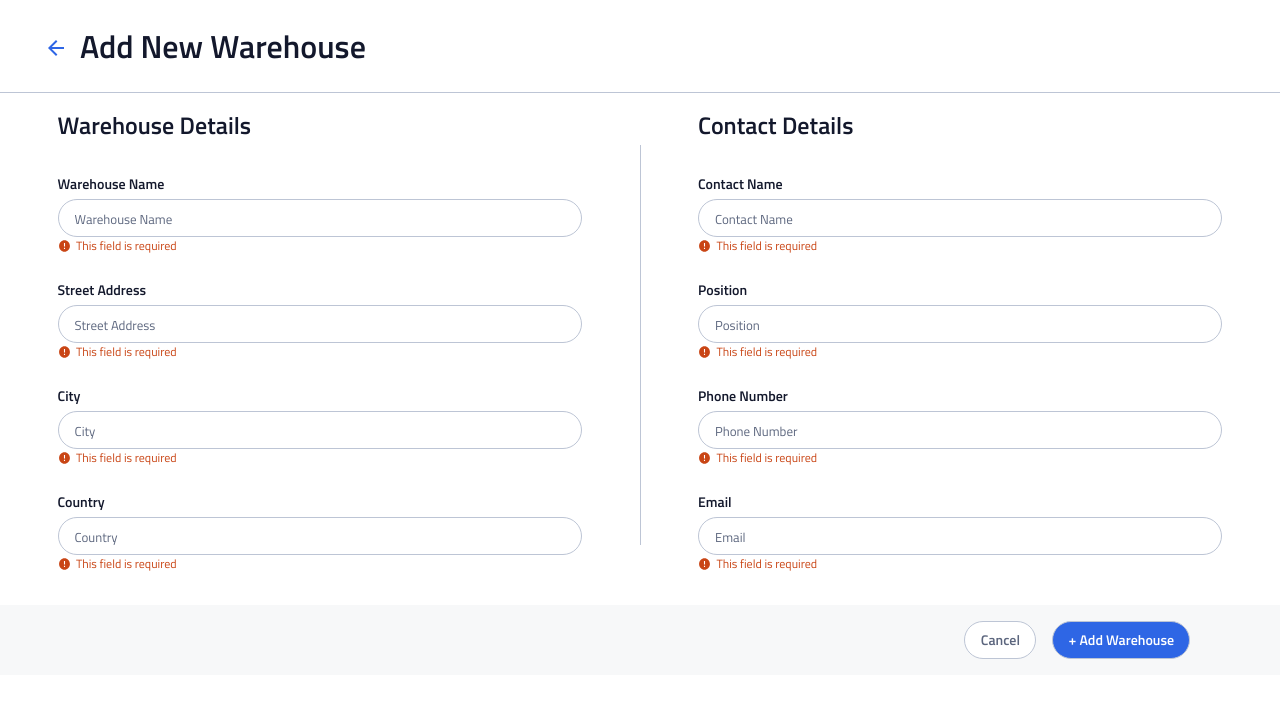
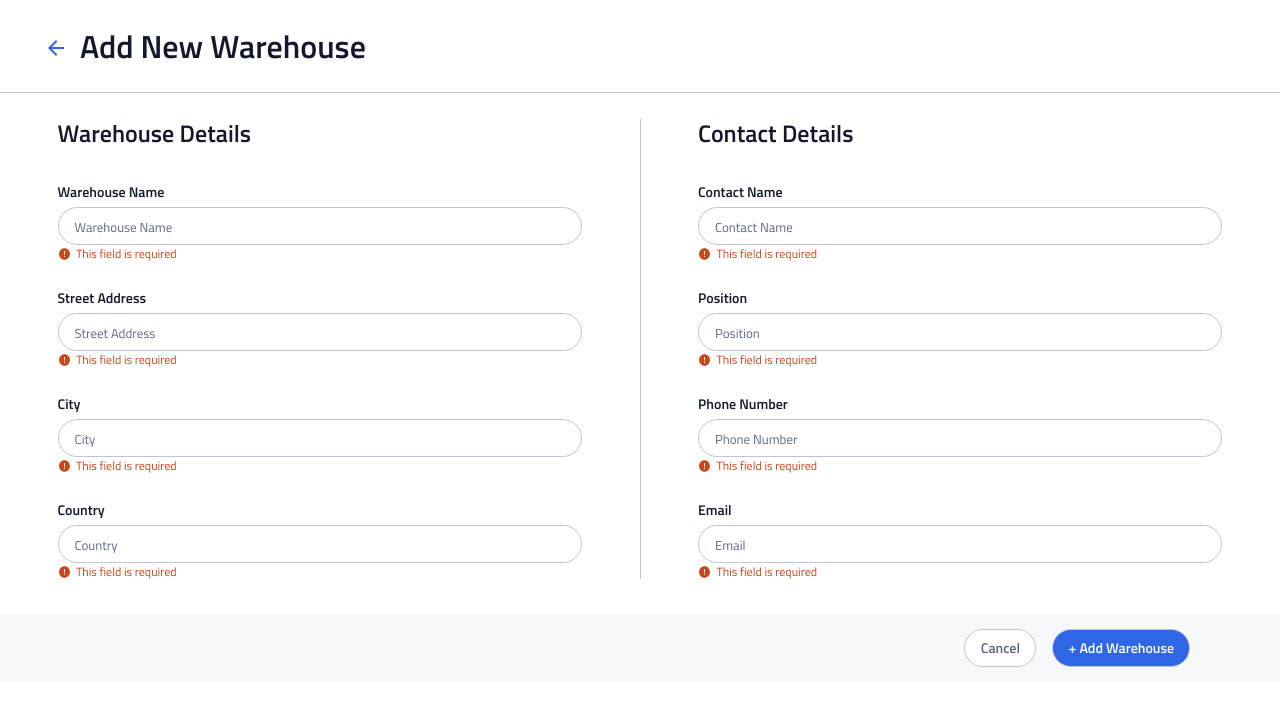
Before and after one commit to oikantik/team-two-instock, a React (Create React App) app in the folder client/: page /addWarehouse in a window 1280 px wide. Shown: the top 706 px of the page. Built offline with nearby package versions, Linux system fonts and the light colour scheme.

Commit message:
addded minor changes to margin and borderTwo

```diff
--- a/client/src/components/WarehouseForm/WarehouseForm.scss
+++ b/client/src/components/WarehouseForm/WarehouseForm.scss
@@ -90,6 +90,7 @@
     margin-top: 16px;
     @include tablet {
       @include h2;
+      margin-top: 24px;
     }
   }
 
@@ -254,7 +255,7 @@
     border-bottom: 1px solid color(borders);
     margin-top: 24px;
     @include tablet {
-      height: 400px;
+      height: 460px;
       width: 1px;
       border-right: 1px solid color(borders);
     }
@@ -281,6 +282,7 @@
     margin-top: 16px;
     @include tablet {
       @include h2;
+      margin-top: 24px;
     }
 
   }
```
